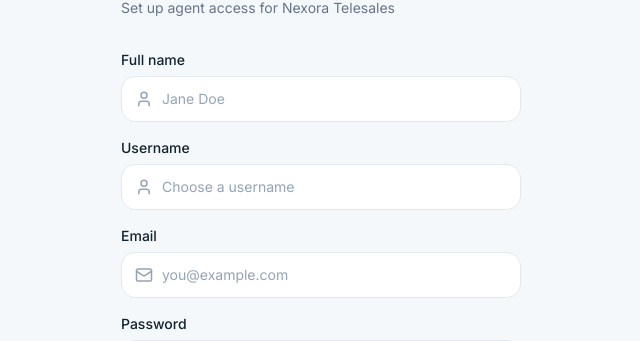
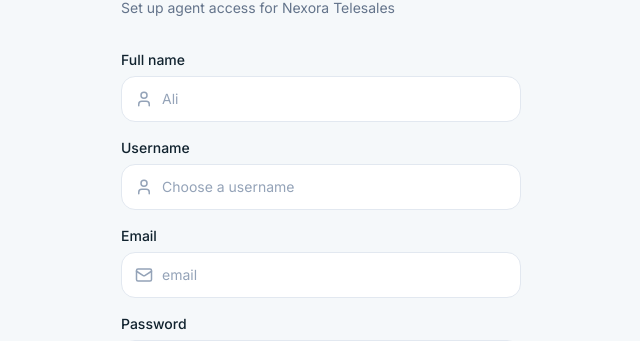
Before and after one commit to aliumar123178/telesales-F, a React (Vite) app: page /signup in a window 1280 px wide. Shown: the part 128-469 px from the top of the page, without its empty margins (319-959 px from the left). Built offline with nearby package versions, Linux system fonts and the light colour scheme; no server answers.

Commit message:
Update signup page

```diff
--- a/src/pages/auth/Signup.jsx
+++ b/src/pages/auth/Signup.jsx
@@ -54,9 +54,9 @@
       </div>
 
       <form onSubmit={handleSubmit(onSubmit)} className="space-y-4">
-        <Input label="Full name" icon={User} placeholder="Jane Doe" error={errors.fullName?.message} {...register('fullName')} />
+        <Input label="Full name" icon={User} placeholder="Ali" error={errors.fullName?.message} {...register('fullName')} />
         <Input label="Username" icon={User} placeholder="Choose a username" error={errors.username?.message} {...register('username')} />
-        <Input label="Email" type="email" icon={Mail} placeholder="you@example.com" error={errors.email?.message} {...register('email')} />
+        <Input label="Email" type="email" icon={Mail} placeholder="email" error={errors.email?.message} {...register('email')} />
         <Input label="Password" type="password" icon={Lock} placeholder="Create a password" error={errors.password?.message} {...register('password')} />
         <Input label="Confirm password" type="password" icon={Lock} placeholder="Re-enter password" error={errors.confirmPassword?.message} {...register('confirmPassword')} />
 
```
